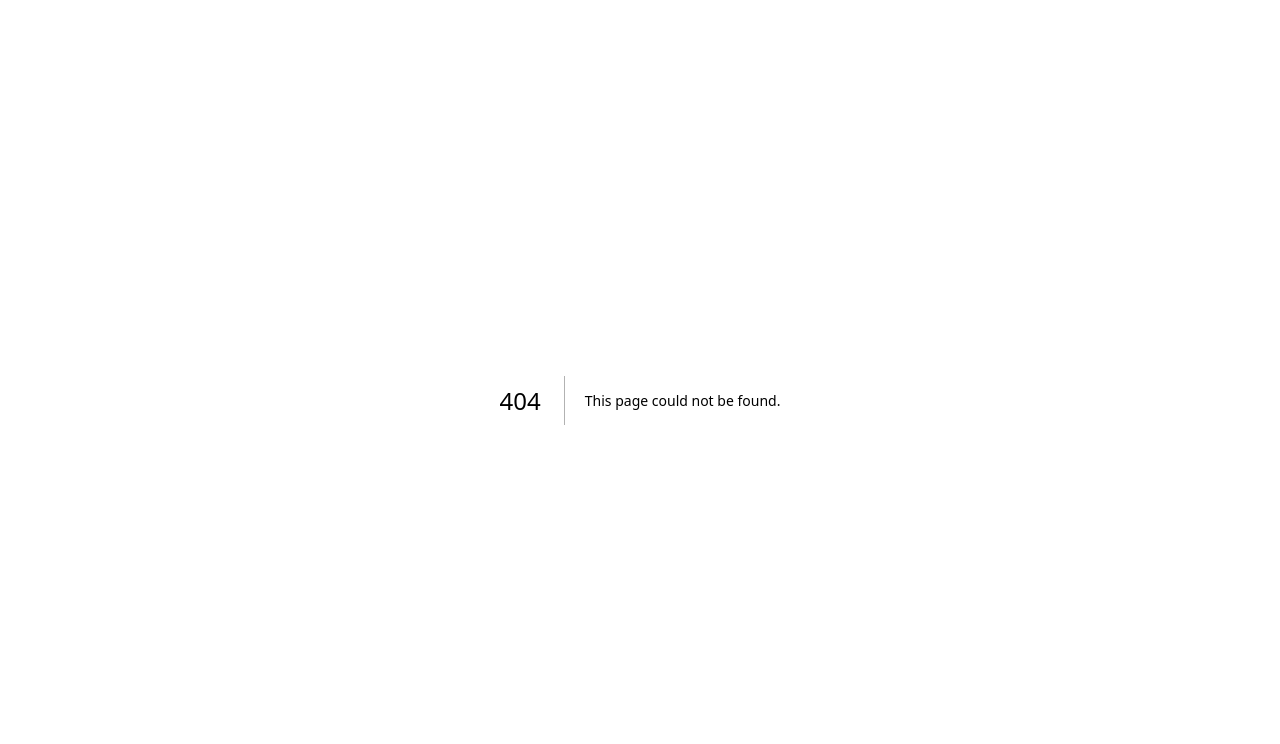
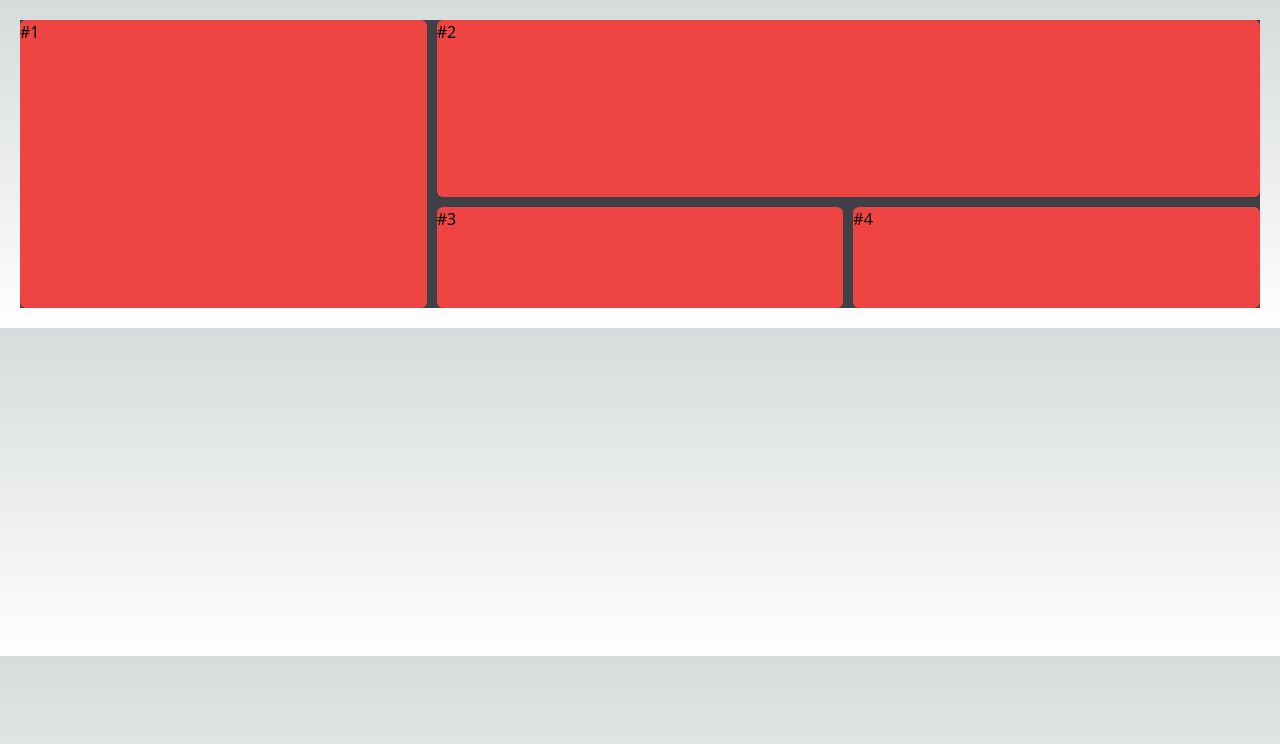
Before and after one commit to israelbulcaotavares/react-tailwind-cod3r, a Next.js app: page /grid/posicao in a window 1280 px wide. Before the commit this address had no page. Shown: the top 744 px of the page. Built offline with nearby package versions, Linux system fonts and the light colour scheme.

Commit message:
posicionamento

```diff
--- /dev/null
+++ b/src/pages/grid/posicao.tsx
@@ -0,0 +1,13 @@
+import Caixa from "@/components/Caixa";
+
+export default function Posicao() {
+    return(
+        <div className="grid grid-cols-3 gap-2.5 m-5 h-72 bg-zinc-700">
+            <Caixa className="row-start-1 row-end-4">#1</Caixa>
+            <Caixa className="row-start-1 row-end-3 col-start-2 col-end-4">#2</Caixa>
+            <Caixa>#3</Caixa>
+            <Caixa>#4</Caixa>
+
+        </div>
+    )
+}
```
